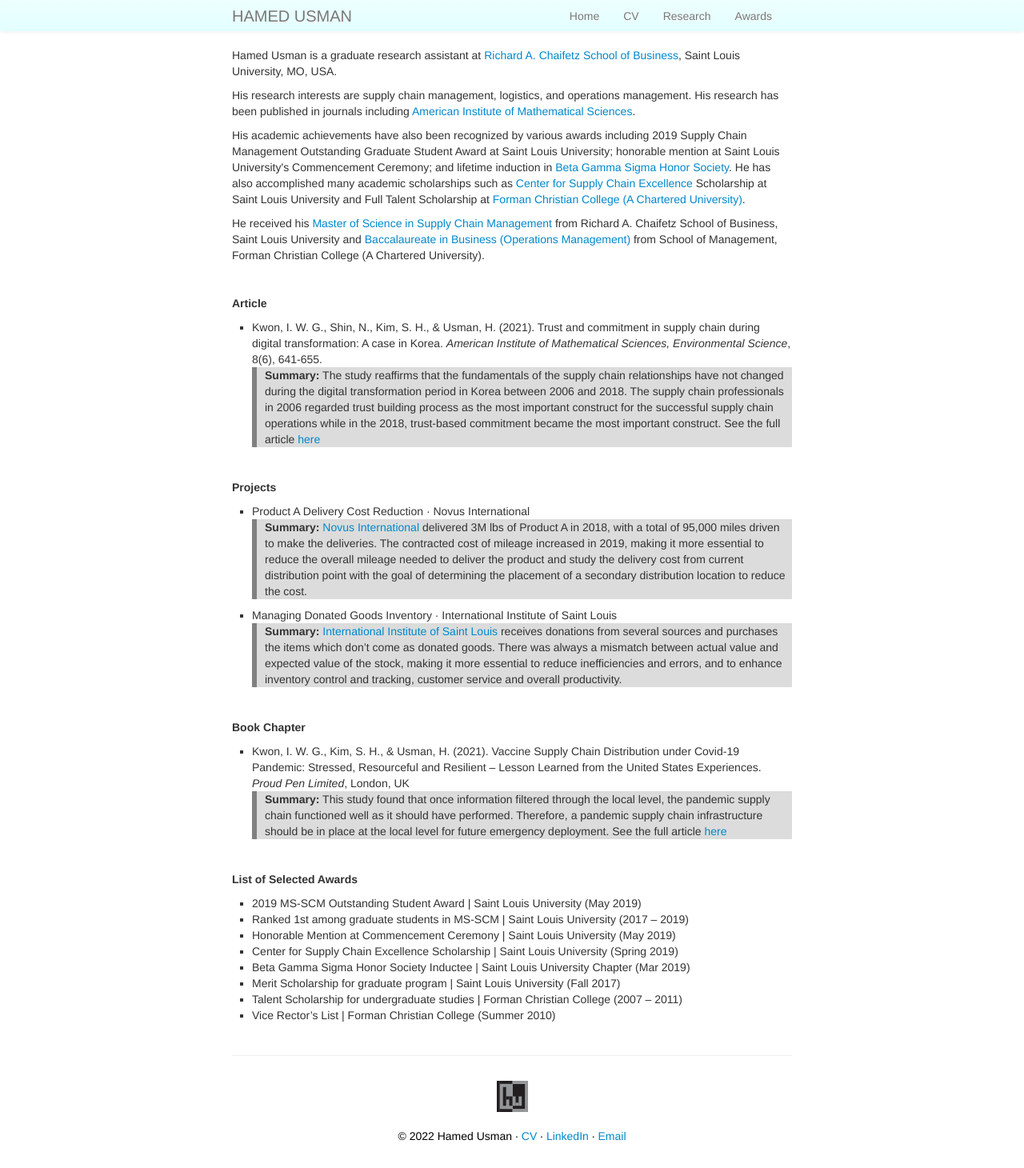
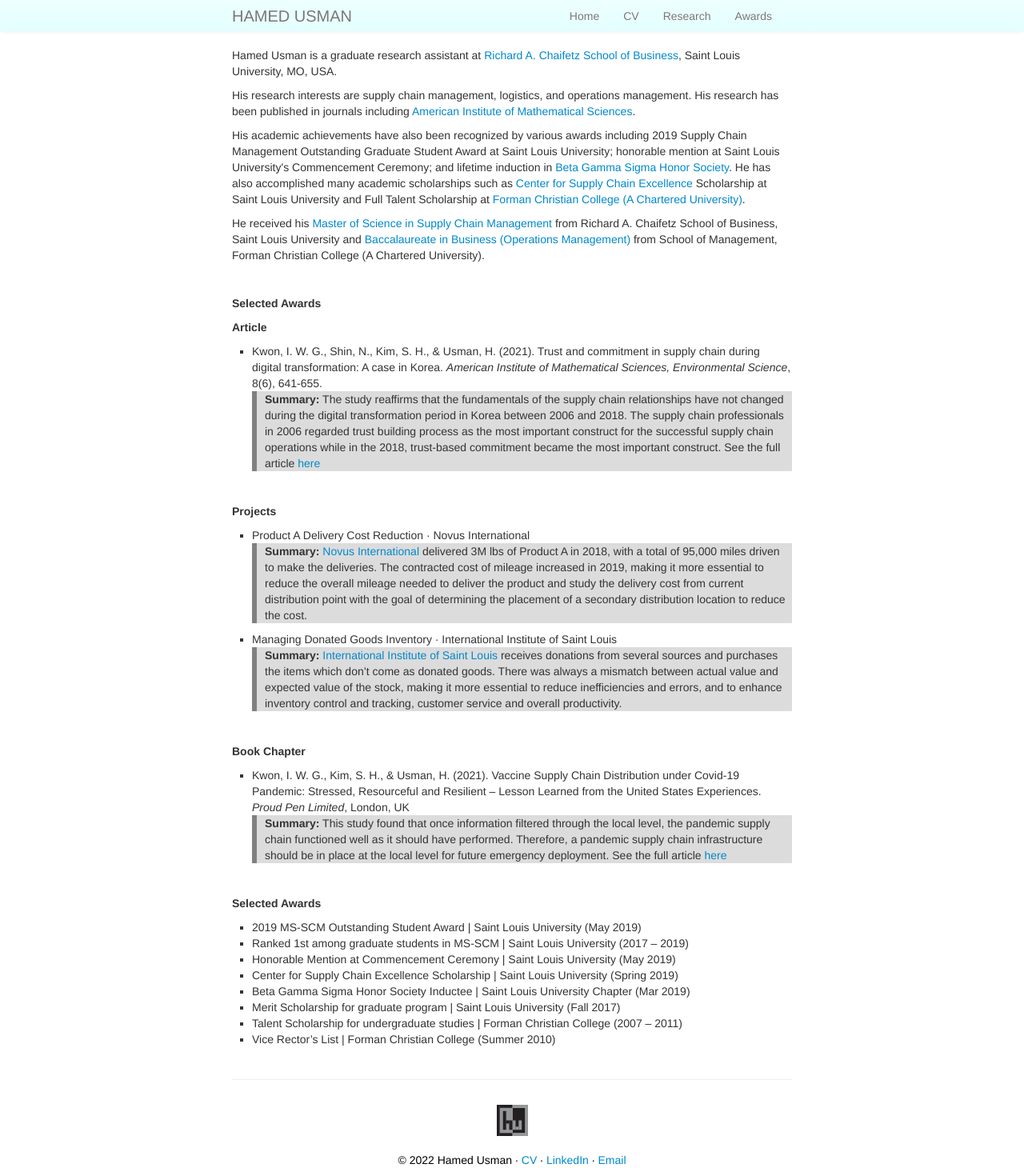
Before and after one commit to hamedusman/hamedusman.github.io, a Jekyll site: the page built from index.md, in a window 1280 px wide. Shown: the whole page at 80% size. Built offline with Jekyll 4.4.1, drawn with Linux system fonts in a browser that asks for light colours; before the commit the page ends 1430 px from its top, so only the background shows below that.

Commit message:
Update index.md

```diff
--- a/index.md
+++ b/index.md
@@ -10,6 +10,7 @@
 <p>He received his <a href="https://www.slu.edu/business/graduate/supply-chain-management">Master of Science in Supply Chain Management</a> from Richard A. Chaifetz School of Business, Saint Louis University and <a href="https://www.fccollege.edu.pk/baccalaureate-in-business/">Baccalaureate in Business (Operations Management)</a> from School of Management, Forman Christian College (A Chartered University).</p>
 
 <br>
+<h5>Selected Awards</h5>
 <h5>Article</h5>
 <ul>
 <li>Kwon, I. W. G., Shin, N., Kim, S. H., & Usman, H. (2021). Trust and commitment in supply chain during digital transformation: A case in Korea. <i>American Institute of Mathematical Sciences, Environmental Science</i>, 8(6), 641-655.</li>
@@ -34,7 +35,7 @@
 </ul>
 
 <br>
-<h5>List of Selected Awards</h5>
+<h5>Selected Awards</h5>
 <ul>
 <li>2019 MS-SCM Outstanding Student Award | Saint Louis University (May 2019)</li>
 <li>Ranked 1st among graduate students in MS-SCM | Saint Louis University	(2017 – 2019)</li>
```
